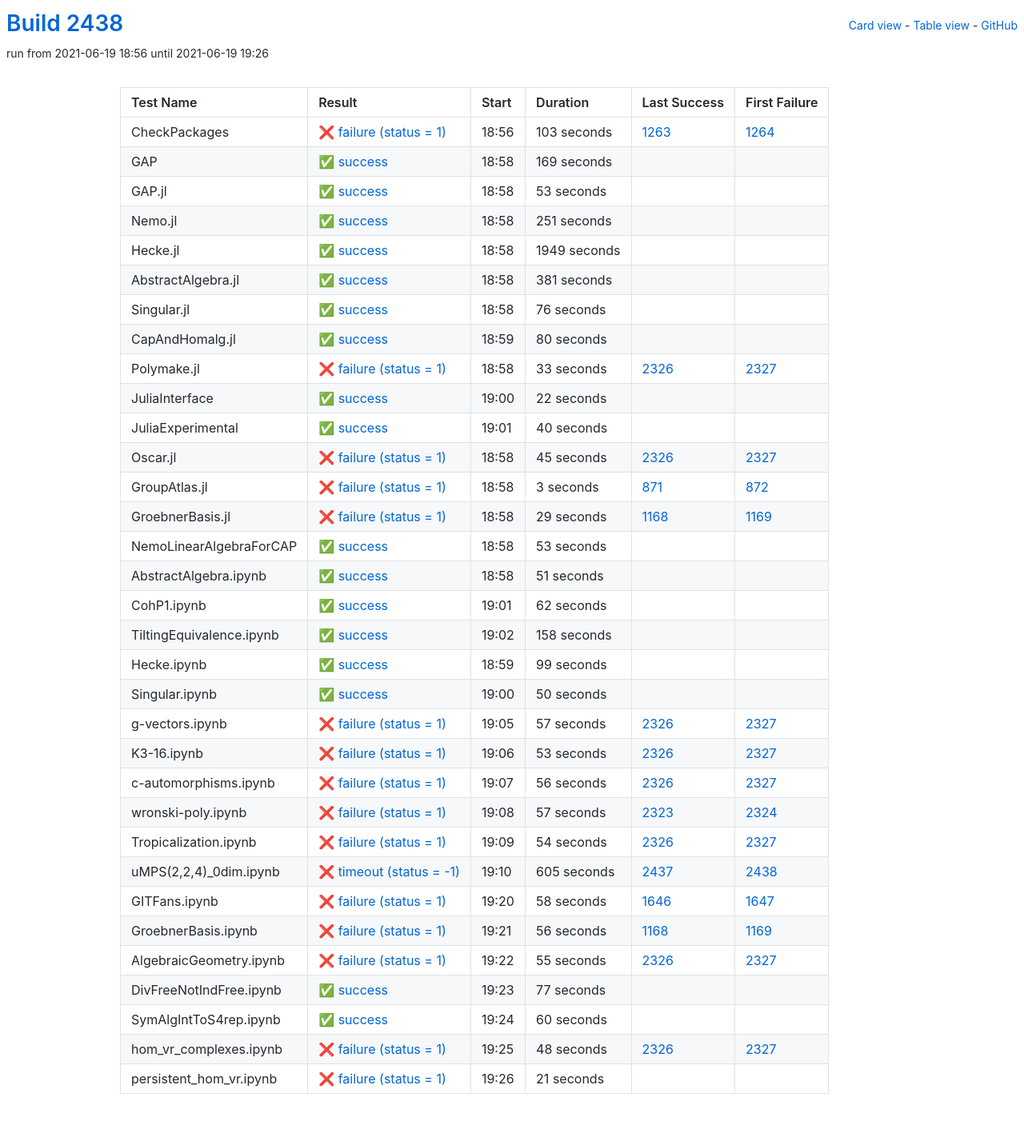
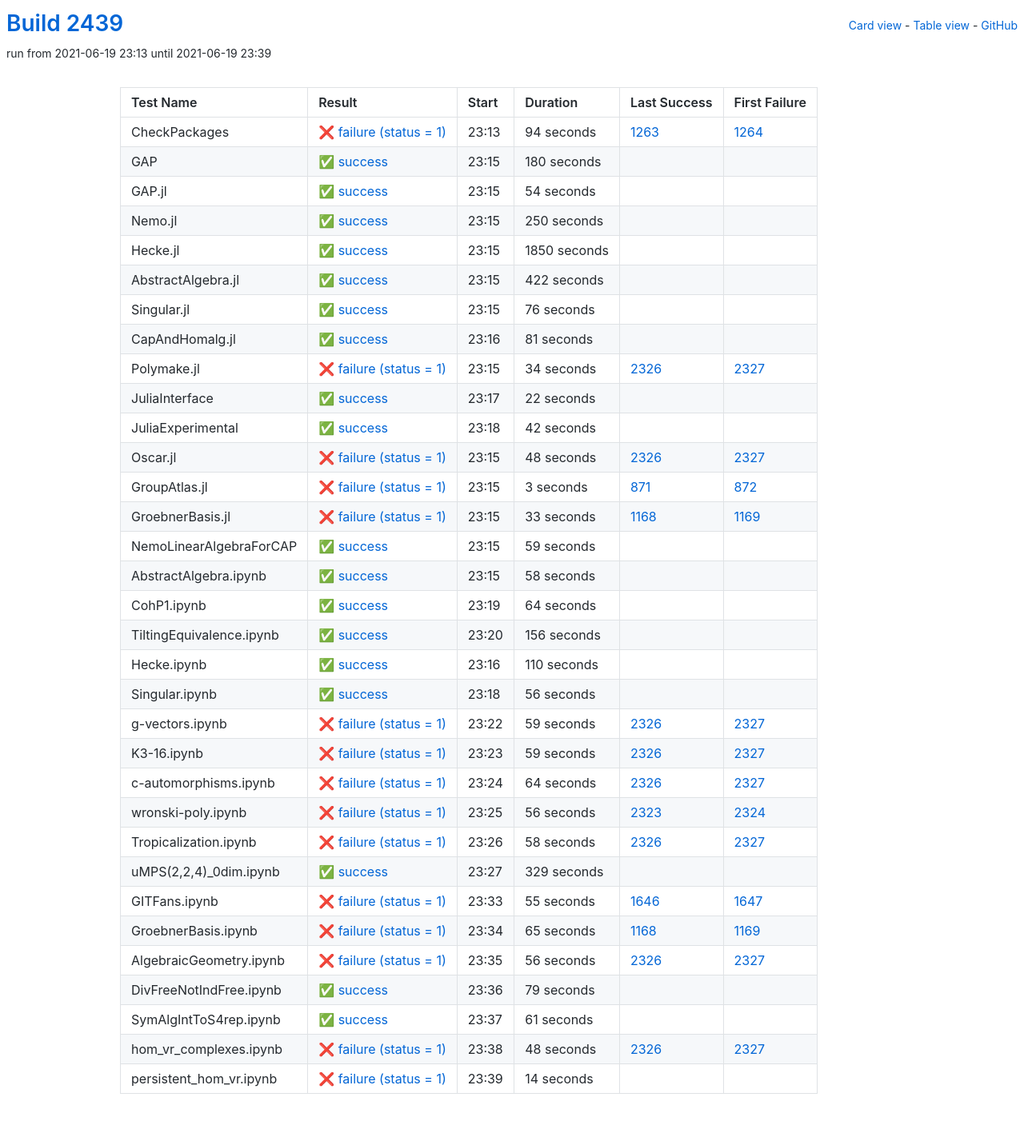
Before and after one commit to oscar-system/oscar-ci-status-stable, a Jekyll site: the page built from table.html, in a window 1280 px wide. Shown: the whole page at 80% size. Built offline with Jekyll 4.4.1, drawn with Linux system fonts in a browser that asks for light colours.

Commit message:
Build #2439

```diff
--- a/_data/ci.yml
+++ b/_data/ci.yml
@@ -1,6 +1,6 @@
 ---
-build: 2438
-build_url: https://oscarci.mathematik.uni-kl.de/job/oscar-stable/2438/
+build: 2439
+build_url: https://oscarci.mathematik.uni-kl.de/job/oscar-stable/2439/
 job: oscar-stable
 organization: oscar-system
 repo: oscar-ci-status-stable
@@ -8,80 +8,80 @@ repourl: https://github.com/oscar-system/oscar-ci-status-stable
 tests:
 - name: CheckPackages
   id: checkpackages
-  log: https://oscarci.mathematik.uni-kl.de/job/oscar-stable/2438/artifact/logs/build-2438/CheckPackages.log
-  start: 2021-06-19 18:56
+  log: https://oscarci.mathematik.uni-kl.de/job/oscar-stable/2439/artifact/logs/build-2439/CheckPackages.log
+  start: 2021-06-19 23:13
   success: false
   exitcode: 1
   status: failure
-  duration: 103
+  duration: 94
   last_success: 1263
   last_success_url: https://oscarci.mathematik.uni-kl.de/job/oscar-stable/1263/
   first_failure: 1264
   first_failure_url: https://oscarci.mathematik.uni-kl.de/job/oscar-stable/1264/
 - name: GAP
   id: gap
-  log: https://oscarci.mathematik.uni-kl.de/job/oscar-stable/2438/artifact/logs/build-2438/GAP.log
-  start: 2021-06-19 18:58
+  log: https://oscarci.mathematik.uni-kl.de/job/oscar-stable/2439/artifact/logs/build-2439/GAP.log
+  start: 2021-06-19 23:15
   success: true
   exitcode: 0
   status: success
-  duration: 169
+  duration: 180
   last_success: false
   last_success_url:
   first_failure: false
   first_failure_url:
 - name: GAP.jl
   id: gap-jl
-  log: https://oscarci.mathematik.uni-kl.de/job/oscar-stable/2438/artifact/logs/build-2438/GAP.jl.log
-  start: 2021-06-19 18:58
+  log: https://oscarci.mathematik.uni-kl.de/job/oscar-stable/2439/artifact/logs/build-2439/GAP.jl.log
+  start: 2021-06-19 23:15
   success: true
   exitcode: 0
   status: success
-  duration: 53
+  duration: 54
   last_success: false
   last_success_url:
   first_failure: false
   first_failure_url:
 - name: Nemo.jl
   id: nemo-jl
-  log: https://oscarci.mathematik.uni-kl.de/job/oscar-stable/2438/artifact/logs/build-2438/Nemo.jl.log
-  start: 2021-06-19 18:58
+  log: https://oscarci.mathematik.uni-kl.de/job/oscar-stable/2439/artifact/logs/build-2439/Nemo.jl.log
+  start: 2021-06-19 23:15
   success: true
   exitcode: 0
   status: success
-  duration: 251
+  duration: 250
   last_success: false
   last_success_url:
   first_failure: false
   first_failure_url:
 - name: Hecke.jl
   id: hecke-jl
-  log: https://oscarci.mathematik.uni-kl.de/job/oscar-stable/2438/artifact/logs/build-2438/Hecke.jl.log
-  start: 2021-06-19 18:58
+  log: https://oscarci.mathematik.uni-kl.de/job/oscar-stable/2439/artifact/logs/build-2439/Hecke.jl.log
+  start: 2021-06-19 23:15
   success: true
   exitcode: 0
   status: success
-  duration: 1949
+  duration: 1850
   last_success: false
   last_success_url:
   first_failure: false
   first_failure_url:
 - name: AbstractAlgebra.jl
   id: abstractalgebra-jl
-  log: https://oscarci.mathematik.uni-kl.de/job/oscar-stable/2438/artifact/logs/build-2438/AbstractAlgebra.jl.log
-  start: 2021-06-19 18:58
+  log: https://oscarci.mathematik.uni-kl.de/job/oscar-stable/2439/artifact/logs/build-2439/AbstractAlgebra.jl.log
+  start: 2021-06-19 23:15
   success: true
   exitcode: 0
   status: success
-  duration: 381
+  duration: 422
   last_success: false
   last_success_url:
   first_failure: false
   first_failure_url:
 - name: Singular.jl
   id: singular-jl
-  log: https://oscarci.mathematik.uni-kl.de/job/oscar-stable/2438/artifact/logs/build-2438/Singular.jl.log
-  start: 2021-06-19 18:58
+  log: https://oscarci.mathematik.uni-kl.de/job/oscar-stable/2439/artifact/logs/build-2439/Singular.jl.log
+  start: 2021-06-19 23:15
   success: true
   exitcode: 0
   status: success
@@ -92,32 +92,32 @@ tests:
   first_failure_url:
 - name: CapAndHomalg.jl
   id: capandhomalg-jl
-  log: https://oscarci.mathematik.uni-kl.de/job/oscar-stable/2438/artifact/logs/build-2438/CapAndHomalg.jl.log
-  start: 2021-06-19 18:59
+  log: https://oscarci.mathematik.uni-kl.de/job/oscar-stable/2439/artifact/logs/build-2439/CapAndHomalg.jl.log
+  start: 2021-06-19 23:16
   success: true
   exitcode: 0
   status: success
-  duration: 80
+  duration: 81
   last_success: false
   last_success_url:
   first_failure: false
   first_failure_url:
 - name: Polymake.jl
   id: polymake-jl
-  log: https://oscarci.mathematik.uni-kl.de/job/oscar-stable/2438/artifact/logs/build-2438/Polymake.jl.log
-  start: 2021-06-19 18:58
+  log: https://oscarci.mathematik.uni-kl.de/job/oscar-stable/2439/artifact/logs/build-2439/Polymake.jl.log
+  start: 2021-06-19 23:15
   success: false
   exitcode: 1
   status: failure
-  duration: 33
+  duration: 34
   last_success: 2326
   last_success_url: https://oscarci.mathematik.uni-kl.de/job/oscar-stable/2326/
   first_failure: 2327
   first_failure_url: https://oscarci.mathematik.uni-kl.de/job/oscar-stable/2327/
 - name: JuliaInterface
   id: juliainterface
-  log: https://oscarci.mathematik.uni-kl.de/job/oscar-stable/2438/artifact/logs/build-2438/JuliaInterface.log
-  start: 2021-06-19 19:00
+  log: https://oscarci.mathematik.uni-kl.de/job/oscar-stable/2439/artifact/logs/build-2439/JuliaInterface.log
+  start: 2021-06-19 23:17
   success: true
   exitcode: 0
   status: success
@@ -128,32 +128,32 @@ tests:
   first_failure_url:
 - name: JuliaExperimental
   id: juliaexperimental
-  log: https://oscarci.mathematik.uni-kl.de/job/oscar-stable/2438/artifact/logs/build-2438/JuliaExperimental.log
-  start: 2021-06-19 19:01
+  log: https://oscarci.mathematik.uni-kl.de/job/oscar-stable/2439/artifact/logs/build-2439/JuliaExperimental.log
+  start: 2021-06-19 23:18
   success: true
   exitcode: 0
   status: success
-  duration: 40
+  duration: 42
   last_success: false
   last_success_url:
   first_failure: false
   first_failure_url:
 - name: Oscar.jl
   id: oscar-jl
-  log: https://oscarci.mathematik.uni-kl.de/job/oscar-stable/2438/artifact/logs/build-2438/Oscar.jl.log
-  start: 2021-06-19 18:58
+  log: https://oscarci.mathematik.uni-kl.de/job/oscar-stable/2439/artifact/logs/build-2439/Oscar.jl.log
+  start: 2021-06-19 23:15
   success: false
   exitcode: 1
   status: failure
-  duration: 45
+  duration: 48
   last_success: 2326
   last_success_url: https://oscarci.mathematik.uni-kl.de/job/oscar-stable/2326/
   first_failure: 2327
   first_failure_url: https://oscarci.mathematik.uni-kl.de/job/oscar-stable/2327/
 - name: GroupAtlas.jl
   id: groupatlas-jl
-  log: https://oscarci.mathematik.uni-kl.de/job/oscar-stable/2438/artifact/logs/build-2438/GroupAtlas.jl.log
-  start: 2021-06-19 18:58
+  log: https://oscarci.mathematik.uni-kl.de/job/oscar-stable/2439/artifact/logs/build-2439/GroupAtlas.jl.log
+  start: 2021-06-19 23:15
   success: false
   exitcode: 1
   status: failure
@@ -164,116 +164,188 @@ tests:
   first_failure_url: https://oscarci.mathematik.uni-kl.de/job/oscar-stable/872/
 - name: GroebnerBasis.jl
   id: groebnerbasis-jl
-  log: https://oscarci.mathematik.uni-kl.de/job/oscar-stable/2438/artifact/logs/build-2438/GroebnerBasis.jl.log
-  start: 2021-06-19 18:58
+  log: https://oscarci.mathematik.uni-kl.de/job/oscar-stable/2439/artifact/logs/build-2439/GroebnerBasis.jl.log
+  start: 2021-06-19 23:15
   success: false
   exitcode: 1
   status: failure
-  duration: 29
+  duration: 33
   last_success: 1168
   last_success_url: https://oscarci.mathematik.uni-kl.de/job/oscar-stable/1168/
   first_failure: 1169
   first_failure_url: https://oscarci.mathematik.uni-kl.de/job/oscar-stable/1169/
 - name: NemoLinearAlgebraForCAP
   id: nemolinearalgebraforcap
-  log: https://oscarci.mathematik.uni-kl.de/job/oscar-stable/2438/artifact/logs/build-2438/NemoLinearAlgebraForCAP.log
-  start: 2021-06-19 18:58
+  log: https://oscarci.mathematik.uni-kl.de/job/oscar-stable/2439/artifact/logs/build-2439/NemoLinearAlgebraForCAP.log
+  start: 2021-06-19 23:15
   success: true
   exitcode: 0
   status: success
-  duration: 53
+  duration: 59
   last_success: false
   last_success_url:
   first_failure: false
   first_failure_url:
 - name: AbstractAlgebra.ipynb
   id: abstractalgebra-ipynb
-  log: https://oscarci.mathematik.uni-kl.de/job/oscar-stable/2438/artifact/logs/build-2438/AbstractAlgebra.ipynb.log
-  start: 2021-06-19 18:58
+  log: https://oscarci.mathematik.uni-kl.de/job/oscar-stable/2439/artifact/logs/build-2439/AbstractAlgebra.ipynb.log
+  start: 2021-06-19 23:15
   success: true
   exitcode: 0
   status: success
-  duration: 51
+  duration: 58
   last_success: false
   last_success_url:
   first_failure: false
   first_failure_url:
 - name: CohP1.ipynb
   id: cohp1-ipynb
-  log: https://oscarci.mathematik.uni-kl.de/job/oscar-stable/2438/artifact/logs/build-2438/CohP1.ipynb.log
-  start: 2021-06-19 19:01
+  log: https://oscarci.mathematik.uni-kl.de/job/oscar-stable/2439/artifact/logs/build-2439/CohP1.ipynb.log
+  start: 2021-06-19 23:19
   success: true
   exitcode: 0
   status: success
-  duration: 62
+  duration: 64
   last_success: false
   last_success_url:
   first_failure: false
   first_failure_url:
 - name: TiltingEquivalence.ipynb
   id: tiltingequivalence-ipynb
-  log: https://oscarci.mathematik.uni-kl.de/job/oscar-stable/2438/artifact/logs/build-2438/TiltingEquivalence.ipynb.log
-  start: 2021-06-19 19:02
+  log: https://oscarci.mathematik.uni-kl.de/job/oscar-stable/2439/artifact/logs/build-2439/TiltingEquivalence.ipynb.log
+  start: 2021-06-19 23:20
   success: true
   exitcode: 0
   status: success
-  duration: 158
+  duration: 156
   last_success: false
   last_success_url:
   first_failure: false
   first_failure_url:
 - name: Hecke.ipynb
   id: hecke-ipynb
-  log: https://oscarci.mathematik.uni-kl.de/job/oscar-stable/2438/artifact/logs/build-2438/Hecke.ipynb.log
-  start: 2021-06-19 18:59
+  log: https://oscarci.mathematik.uni-kl.de/job/oscar-stable/2439/artifact/logs/build-2439/Hecke.ipynb.log
+  start: 2021-06-19 23:16
   success: true
   exitcode: 0
   status: success
-  duration: 99
+  duration: 110
   last_success: false
   last_success_url:
   first_failure: false
   first_failure_url:
 - name: Singular.ipynb
   id: singular-ipynb
-  log: https://oscarci.mathematik.uni-kl.de/job/oscar-stable/2438/artifact/logs/build-2438/Singular.ipynb.log
-  start: 2021-06-19 19:00
+  log: https://oscarci.mathematik.uni-kl.de/job/oscar-stable/2439/artifact/logs/build-2439/Singular.ipynb.log
+  start: 2021-06-19 23:18
   success: true
   exitcode: 0
   status: success
-  duration: 50
+  duration: 56
   last_success: false
   last_success_url:
   first_failure: false
   first_failure_url:
 - name: g-vectors.ipynb
   id: g-vectors-ipynb
-  log: https://oscarci.mathematik.uni-kl.de/job/oscar-stable/2438/artifact/logs/build-2438/g-vectors.ipynb.log
-  start: 2021-06-19 19:05
+  log: https://oscarci.mathematik.uni-kl.de/job/oscar-stable/2439/artifact/logs/build-2439/g-vectors.ipynb.log
+  start: 2021-06-19 23:22
   success: false
   exitcode: 1
   status: failure
-  duration: 57
+  duration: 59
   last_success: 2326
   last_success_url: https://oscarci.mathematik.uni-kl.de/job/oscar-stable/2326/
   first_failure: 2327
   first_failure_url: https://oscarci.mathematik.uni-kl.de/job/oscar-stable/2327/
 - name: K3-16.ipynb
   id: k3-16-ipynb
-  log: https://oscarci.mathematik.uni-kl.de/job/oscar-stable/2438/artifact/logs/build-2438/K3-16.ipynb.log
-  start: 2021-06-19 19:06
+  log: https://oscarci.mathematik.uni-kl.de/job/oscar-stable/2439/artifact/logs/build-2439/K3-16.ipynb.log
+  start: 2021-06-19 23:23
   success: false
   exitcode: 1
   status: failure
-  duration: 53
+  duration: 59
   last_success: 2326
   last_success_url: https://oscarci.mathematik.uni-kl.de/job/oscar-stable/2326/
   first_failure: 2327
   first_failure_url: https://oscarci.mathematik.uni-kl.de/job/oscar-stable/2327/
 - name: c-automorphisms.ipynb
   id: c-automorphisms-ipynb
-  log: https://oscarci.mathematik.uni-kl.de/job/oscar-stable/2438/artifact/logs/build-2438/c-automorphisms.ipynb.log
-  start: 2021-06-19 19:07
+  log: https://oscarci.mathematik.uni-kl.de/job/oscar-stable/2439/artifact/logs/build-2439/c-automorphisms.ipynb.log
+  start: 2021-06-19 23:24
+  success: false
+  exitcode: 1
+  status: failure
+  duration: 64
+  last_success: 2326
+  last_success_url: https://oscarci.mathematik.uni-kl.de/job/oscar-stable/2326/
+  first_failure: 2327
+  first_failure_url: https://oscarci.mathematik.uni-kl.de/job/oscar-stable/2327/
+- name: wronski-poly.ipynb
+  id: wronski-poly-ipynb
+  log: https://oscarci.mathematik.uni-kl.de/job/oscar-stable/2439/artifact/logs/build-2439/wronski-poly.ipynb.log
+  start: 2021-06-19 23:25
+  success: false
+  exitcode: 1
+  status: failure
+  duration: 56
+  last_success: 2323
+  last_success_url: https://oscarci.mathematik.uni-kl.de/job/oscar-stable/2323/
+  first_failure: 2324
+  first_failure_url: https://oscarci.mathematik.uni-kl.de/job/oscar-stable/2324/
+- name: Tropicalization.ipynb
+  id: tropicalization-ipynb
+  log: https://oscarci.mathematik.uni-kl.de/job/oscar-stable/2439/artifact/logs/build-2439/Tropicalization.ipynb.log
+  start: 2021-06-19 23:26
+  success: false
+  exitcode: 1
+  status: failure
+  duration: 58
+  last_success: 2326
+  last_success_url: https://oscarci.mathematik.uni-kl.de/job/oscar-stable/2326/
+  first_failure: 2327
+  first_failure_url: https://oscarci.mathematik.uni-kl.de/job/oscar-stable/2327/
+- name: uMPS(2,2,4)_0dim.ipynb
+  id: umps-2-2-4-0dim-ipynb
+  log: https://oscarci.mathematik.uni-kl.de/job/oscar-stable/2439/artifact/logs/build-2439/uMPS-2-2-4-_0dim.ipynb.log
+  start: 2021-06-19 23:27
+  success: true
+  exitcode: 0
+  status: success
+  duration: 329
+  last_success: false
+  last_success_url:
+  first_failure: false
+  first_failure_url:
+- name: GITFans.ipynb
+  id: gitfans-ipynb
+  log: https://oscarci.mathematik.uni-kl.de/job/oscar-stable/2439/artifact/logs/build-2439/GITFans.ipynb.log
+  start: 2021-06-19 23:33
+  success: false
+  exitcode: 1
+  status: failure
+  duration: 55
+  last_success: 1646
+  last_success_url: https://oscarci.mathematik.uni-kl.de/job/oscar-stable/1646/
+  first_failure: 1647
+  first_failure_url: https://oscarci.mathematik.uni-kl.de/job/oscar-stable/1647/
+- name: GroebnerBasis.ipynb
+  id: groebnerbasis-ipynb
+  log: https://oscarci.mathematik.uni-kl.de/job/oscar-stable/2439/artifact/logs/build-2439/GroebnerBasis.ipynb.log
+  start: 2021-06-19 23:34
+  success: false
+  exitcode: 1
+  status: failure
+  duration: 65
+  last_success: 1168
+  last_success_url: https://oscarci.mathematik.uni-kl.de/job/oscar-stable/1168/
+  first_failure: 1169
+  first_failure_url: https://oscarci.mathematik.uni-kl.de/job/oscar-stable/1169/
+- name: AlgebraicGeometry.ipynb
+  id: algebraicgeometry-ipynb
+  log: https://oscarci.mathematik.uni-kl.de/job/oscar-stable/2439/artifact/logs/build-2439/AlgebraicGeometry.ipynb.log
+  start: 2021-06-19 23:35
   success: false
   exitcode: 1
   status: failure
@@ -282,106 +354,34 @@ tests:
   last_success_url: https://oscarci.mathematik.uni-kl.de/job/oscar-stable/2326/
   first_failure: 2327
   first_failure_url: https://oscarci.mathematik.uni-kl.de/job/oscar-stable/2327/
-- name: wronski-poly.ipynb
-  id: wronski-poly-ipynb
-  log: https://oscarci.mathematik.uni-kl.de/job/oscar-stable/2438/artifact/logs/build-2438/wronski-poly.ipynb.log
-  start: 2021-06-19 19:08
-  success: false
-  exitcode: 1
-  status: failure
-  duration: 57
-  last_success: 2323
-  last_success_url: https://oscarci.mathematik.uni-kl.de/job/oscar-stable/2323/
-  first_failure: 2324
-  first_failure_url: https://oscarci.mathematik.uni-kl.de/job/oscar-stable/2324/
-- name: Tropicalization.ipynb
-  id: tropicalization-ipynb
-  log: https://oscarci.mathematik.uni-kl.de/job/oscar-stable/2438/artifact/logs/build-2438/Tropicalization.ipynb.log
-  start: 2021-06-19 19:09
-  success: false
-  exitcode: 1
-  status: failure
-  duration: 54
-  last_success: 2326
-  last_success_url: https://oscarci.mathematik.uni-kl.de/job/oscar-stable/2326/
-  first_failure: 2327
-  first_failure_url: https://oscarci.mathematik.uni-kl.de/job/oscar-stable/2327/
-- name: uMPS(2,2,4)_0dim.ipynb
-  id: umps-2-2-4-0dim-ipynb
-  log: https://oscarci.mathematik.uni-kl.de/job/oscar-stable/2438/artifact/logs/build-2438/uMPS-2-2-4-_0dim.ipynb.log
-  start: 2021-06-19 19:10
-  success: false
-  exitcode: -1
-  status: timeout
-  duration: 605
-  last_success: 2437
-  last_success_url: https://oscarci.mathematik.uni-kl.de/job/oscar-stable/2437/
-  first_failure: 2438
-  first_failure_url: https://oscarci.mathematik.uni-kl.de/job/oscar-stable/2438/
-- name: GITFans.ipynb
-  id: gitfans-ipynb
-  log: https://oscarci.mathematik.uni-kl.de/job/oscar-stable/2438/artifact/logs/build-2438/GITFans.ipynb.log
-  start: 2021-06-19 19:20
-  success: false
-  exitcode: 1
-  status: failure
-  duration: 58
-  last_success: 1646
-  last_success_url: https://oscarci.mathematik.uni-kl.de/job/oscar-stable/1646/
-  first_failure: 1647
-  first_failure_url: https://oscarci.mathematik.uni-kl.de/job/oscar-stable/1647/
-- name: GroebnerBasis.ipynb
-  id: groebnerbasis-ipynb
-  log: https://oscarci.mathematik.uni-kl.de/job/oscar-stable/2438/artifact/logs/build-2438/GroebnerBasis.ipynb.log
-  start: 2021-06-19 19:21
-  success: false
-  exitcode: 1
-  status: failure
-  duration: 56
-  last_success: 1168
-  last_success_url: https://oscarci.mathematik.uni-kl.de/job/oscar-stable/1168/
-  first_failure: 1169
-  first_failure_url: https://oscarci.mathematik.uni-kl.de/job/oscar-stable/1169/
-- name: AlgebraicGeometry.ipynb
-  id: algebraicgeometry-ipynb
-  log: https://oscarci.mathematik.uni-kl.de/job/oscar-stable/2438/artifact/logs/build-2438/AlgebraicGeometry.ipynb.log
-  start: 2021-06-19 19:22
-  success: false
-  exitcode: 1
-  status: failure
-  duration: 55
-  last_success: 2326
-  last_success_url: https://oscarci.mathematik.uni-kl.de/job/oscar-stable/2326/
-  first_failure: 2327
-  first_failure_url: https://oscarci.mathematik.uni-kl.de/job/oscar-stable/2327/
 - name: DivFreeNotIndFree.ipynb
   id: divfreenotindfree-ipynb
-  log: https://oscarci.mathematik.uni-kl.de/job/oscar-stable/2438/artifact/logs/build-2438/DivFreeNotIndFree.ipynb.log
-  start: 2021-06-19 19:23
+  log: https://oscarci.mathematik.uni-kl.de/job/oscar-stable/2439/artifact/logs/build-2439/DivFreeNotIndFree.ipynb.log
+  start: 2021-06-19 23:36
   success: true
   exitcode: 0
   status: success
-  duration: 77
+  duration: 79
   last_success: false
   last_success_url:
   first_failure: false
   first_failure_url:
 - name: SymAlgIntToS4rep.ipynb
   id: symalginttos4rep-ipynb
-  log: https://oscarci.mathematik.uni-kl.de/job/oscar-stable/2438/artifact/logs/build-2438/SymAlgIntToS4rep.ipynb.log
-  start: 2021-06-19 19:24
+  log: https://oscarci.mathematik.uni-kl.de/job/oscar-stable/2439/artifact/logs/build-2439/SymAlgIntToS4rep.ipynb.log
+  start: 2021-06-19 23:37
   success: true
   exitcode: 0
   status: success
-  duration: 60
+  duration: 61
   last_success: false
   last_success_url:
   first_failure: false
   first_failure_url:
 - name: hom_vr_complexes.ipynb
   id: hom-vr-complexes-ipynb
-  log: https://oscarci.mathematik.uni-kl.de/job/oscar-stable/2438/artifact/logs/build-2438/hom_vr_complexes.ipynb.log
-  start: 2021-06-19 19:25
+  log: https://oscarci.mathematik.uni-kl.de/job/oscar-stable/2439/artifact/logs/build-2439/hom_vr_complexes.ipynb.log
+  start: 2021-06-19 23:38
   success: false
   exitcode: 1
   status: failure
@@ -392,12 +392,12 @@ tests:
   first_failure_url: https://oscarci.mathematik.uni-kl.de/job/oscar-stable/2327/
 - name: persistent_hom_vr.ipynb
   id: persistent-hom-vr-ipynb
-  log: https://oscarci.mathematik.uni-kl.de/job/oscar-stable/2438/artifact/logs/build-2438/persistent_hom_vr.ipynb.log
-  start: 2021-06-19 19:26
+  log: https://oscarci.mathematik.uni-kl.de/job/oscar-stable/2439/artifact/logs/build-2439/persistent_hom_vr.ipynb.log
+  start: 2021-06-19 23:39
   success: false
   exitcode: 1
   status: failure
-  duration: 21
+  duration: 14
   last_success: false
   last_success_url:
   first_failure: false
```
Also changed, not shown: README.md.
